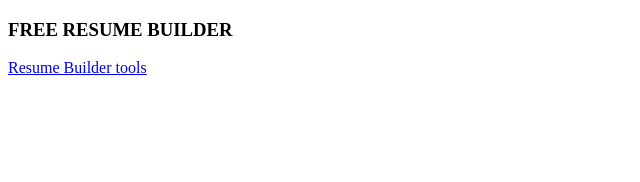
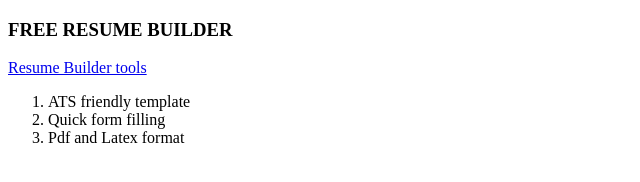
Before and after one commit to Itzzain9/Resume_builder, a plain HTML site: page index.html in a window 1280 px wide. Shown: the whole page, without its empty margins (0-640 px from the left). Drawn offline with Linux system fonts and the light colour scheme.

Commit message:
Update index.html

```diff
--- a/index.html
+++ b/index.html
@@ -10,3 +10,8 @@
 
     <h3>FREE RESUME BUILDER</h3>
     <a href="https://resumebldr.vercel.app/">Resume Builder tools</a>
+    <ol>
+        <li>ATS friendly template</li>
+        <li>Quick form filling</li>
+        <li>Pdf and Latex format</li>
+    </ol>
```
